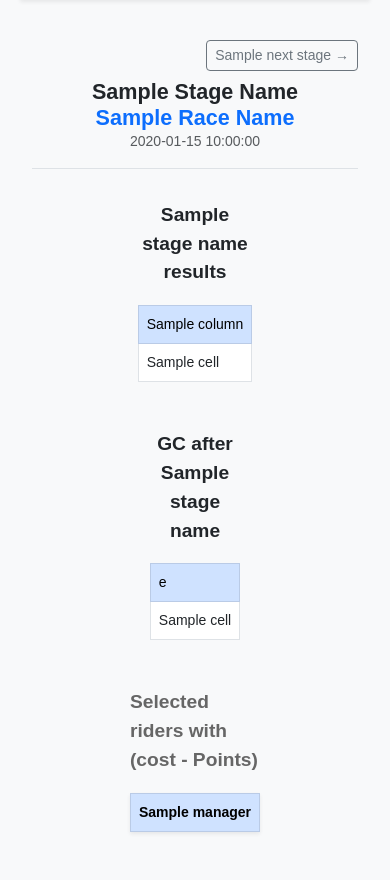
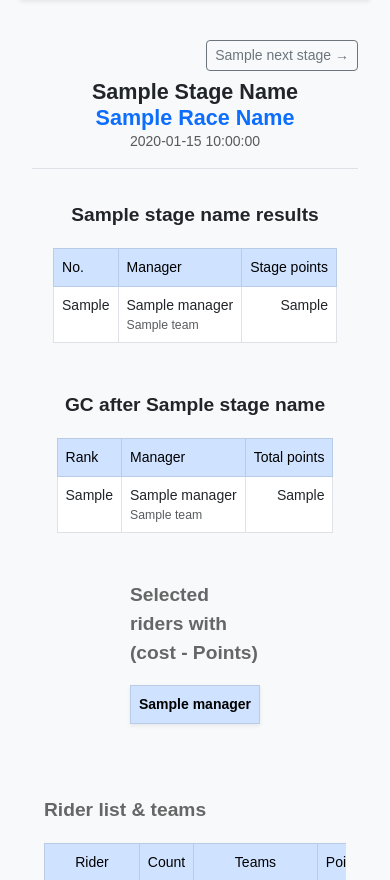
Before and after one commit to jpanek/mfcc_velogames, a Flask app: template templates/stage.html in a window 390 px wide. Shown: the part 92-972 px from the top of the page. Run offline with Flask 3, Linux system fonts and the light colour scheme; the template is opened without the code that fills it: most values are stand-ins (such as "Sample title", 1, 10 or a date in 2020); data that the repository does not hold is empty.

Commit message:
better style for stage tables on mobile

```diff
--- a/routes/main.py
+++ b/routes/main.py
@@ -189,6 +189,9 @@ def stage():
     date_obj = datetime.strptime(stage_date, '%Y-%m-%d')
     # Format it as '24 Mar'
     #formatted_date = date_obj.strftime('%d %b')
+
+    print(columns)
+    print(data)
 
     return render_template('stage.html',
                            columns=columns,
--- a/templates/stage.html
+++ b/templates/stage.html
@@ -39,6 +39,7 @@
     <div class="row justify-content-center g-4">
 
         <div class="col-12 col-xl-auto">
+
             <div class="table-responsive">
                 <table class="table table-bordered table-hover w-auto mx-auto">
                     <caption style="caption-side: top; font-size: 1.2rem; font-weight: bold; margin-bottom: 10px;" class="text-center text-dark">
@@ -46,28 +47,41 @@
                     </caption>
                     <thead class="table-primary small">
                         <tr>
-                            {% for column in columns[5:] %}
-                                <th class="text-nowrap fw-normal">{{ column }}</th>
-                            {% endfor %}
+                            <th class="text-nowrap fw-normal">No.</th>
+                            <th class="text-nowrap fw-normal">Manager</th>
+                            <th class="text-nowrap fw-normal d-none d-md-table-cell">Team</th>
+                            <th class="text-nowrap fw-normal">Stage points</th>
                         </tr>
                     </thead>
                     <tbody class="small">
                         {% for row in data %}
-                            <tr onclick="window.location='{{ url_for('main.team', team_id=row[1]) }}';" style="cursor: pointer;">
-                                {% for cell in row[5:] %}
-                                    <td class="{% if cell is number %}numeric{% endif %} text-nowrap"
-                                        style="text-align: {% if cell is number %}right{% else %}left{% endif %};">
-                                        {{ "{:,.0f}".format(cell) if cell is number else cell }}
-                                    </td>
-                                {% endfor %}
+                            <tr onclick="window.location='{{ url_for('main.team', team_id=row['team_id']) }}';" style="cursor: pointer;">
+                                <td class="numeric text-nowrap" style="text-align: right;">
+                                    {{ row['No.'] }}
+                                </td>
+
+                                <td class="text-start">
+                                    <div>{{ row['Manager'] }}</div>
+                                    <div class="small text-muted d-md-none">{{ row['Team'] }}</div>
+                                </td>
+
+                                <td class="text-start d-none d-md-table-cell">
+                                    {{ row['Team'] }}
+                                </td>
+
+                                <td class="numeric text-nowrap" style="text-align: right;">
+                                    {{ "{:,.0f}".format(row['Stage points']) if row['Stage points'] is number else row['Stage points'] }}
+                                </td>
                             </tr>
                         {% endfor %}
                     </tbody>
                 </table>
             </div>
+
         </div>
 
         <div class="col-12 col-xl-auto">
+
             <div class="table-responsive">
                 <table class="table table-bordered table-hover w-auto mx-auto">
                     <caption style="caption-side: top; font-size: 1.2rem; font-weight: bold; margin-bottom: 10px;" class="text-center text-dark">
@@ -75,26 +89,37 @@
                     </caption>
                     <thead class="table-primary small">
                         <tr>
-                            {% for column in columns_gc[5:] %}
-                                <th class="text-nowrap fw-normal">{{ column }}</th>
-                            {% endfor %}
+                            <th class="text-nowrap fw-normal">Rank</th>
+                            <th class="text-nowrap fw-normal">Manager</th>
+                            <th class="text-nowrap fw-normal d-none d-md-table-cell">Team</th>
+                            <th class="text-nowrap fw-normal">Total points</th>
                         </tr>
                     </thead>
                     <tbody class="small">
                         {% for row in data_gc %}
-                            <tr onclick="window.location='{{ url_for('main.team', team_id=row[1]) }}';" style="cursor: pointer;">
-                                {% for cell in row[5:] %}
-                                    <td class="{% if cell is number %}numeric{% endif %} text-nowrap"
-                                        style="text-align: {% if cell is number %}right{% else %}left{% endif %};">
-                                        {{ "{:,.0f}".format(cell) if cell is number else cell }}
-                                    </td>
-                                {% endfor %}
+                            <tr onclick="window.location='{{ url_for('main.team', team_id=row['team_id']) }}';" style="cursor: pointer;">
+                                <td class="numeric text-nowrap" style="text-align: right;">
+                                    {{ row['No.'] }}
+                                </td>
+
+                                <td class="text-start">
+                                    <div>{{ row['Manager'] }}</div>
+                                    <div class="small text-muted d-md-none">{{ row['Team'] }}</div>
+                                </td>
+
+                                <td class="text-start d-none d-md-table-cell">
+                                    {{ row['Team'] }}
+                                </td>
+
+                                <td class="numeric text-nowrap" style="text-align: right;">
+                                    {{ "{:,.0f}".format(row['Total points']) if row['Total points'] is number else row['Total points'] }}
+                                </td>
                             </tr>
                         {% endfor %}
                     </tbody>
                 </table>
             </div>
-        </div>
+
     </div>
 
     <!--Tables with roster data -->
```
